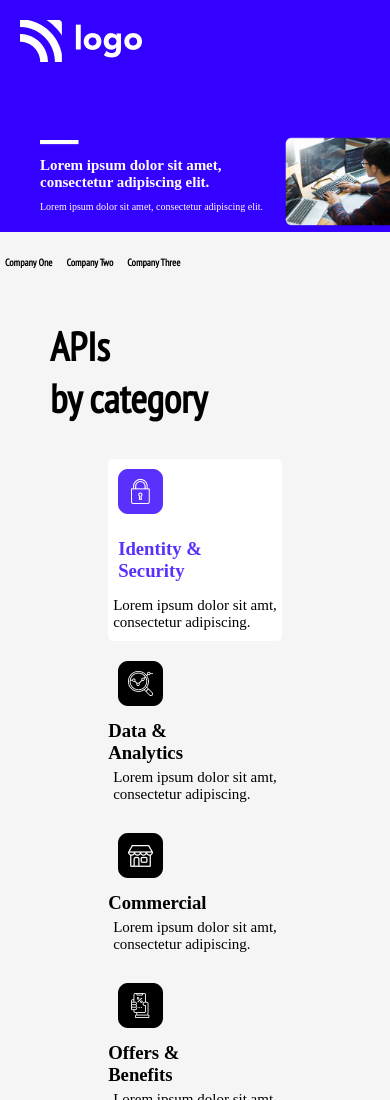
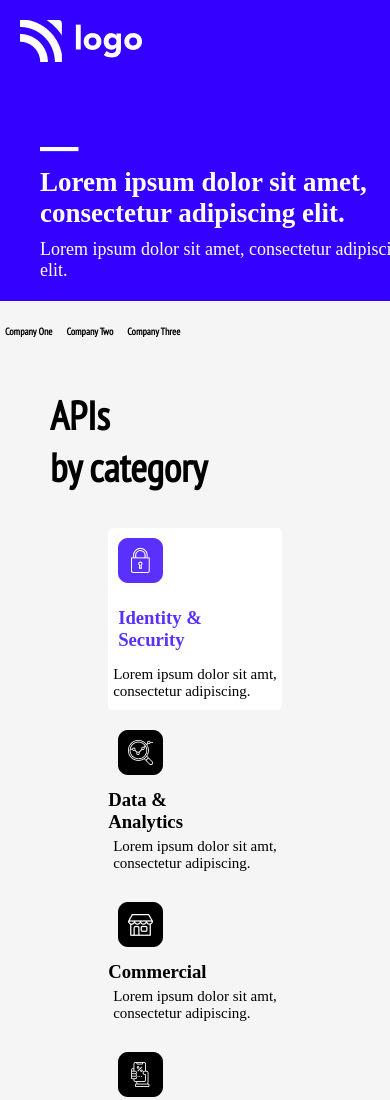
Before and after one commit to P15taank/Developer-Landing-Page, a plain HTML site: page index.html in a window 390 px wide. Shown: the top 1100 px of the page. Drawn offline with Linux system fonts and the light colour scheme.

Commit message:
Update media.css

```diff
--- a/media.css
+++ b/media.css
@@ -21,23 +21,25 @@ display: none;
 }
 /* header text */
 .header-text {
-
+  width: 100%;
   margin-left: 20px;
   margin-top: 50px;
   padding: 20px;
-  font-size: 10px;
+  font-size: 18px;
 
 }
+
+/* header image */
 .himg
-{    margin-left: 0px;
-    margin-top: 70px;
-
+{
+  /* margin-left: 0px;
+    margin-top: 70px; */
+   display: none;
 }
-/* header image */
-.header-image {
+/* .header-image {
   float: right;
   width: 100%;
-}
+} */
 
 /* Companies  */
 .companies {
```
